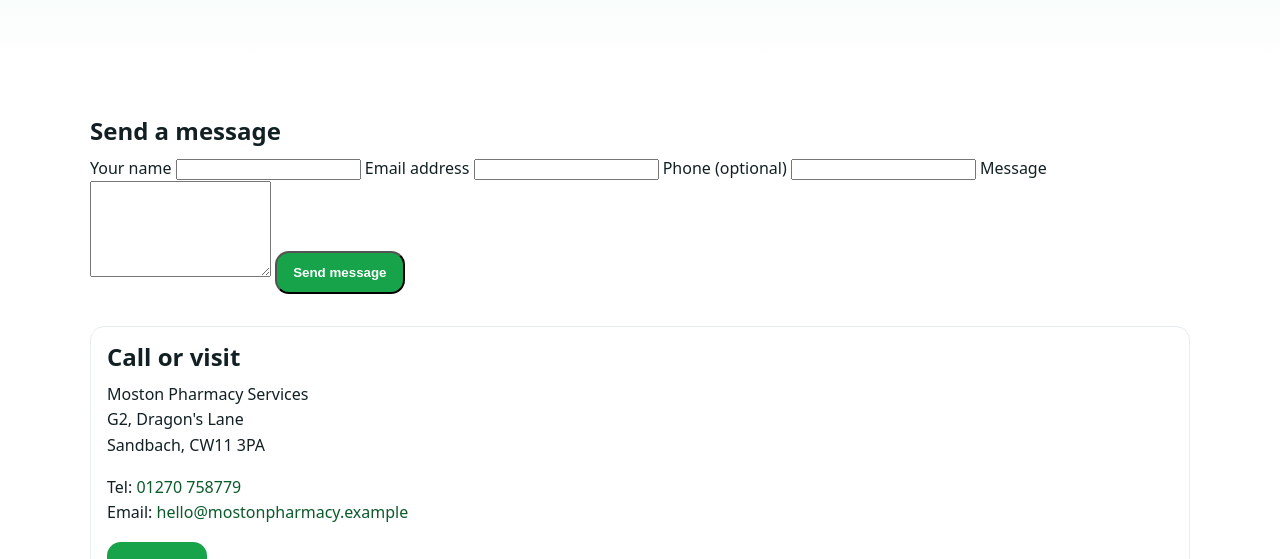
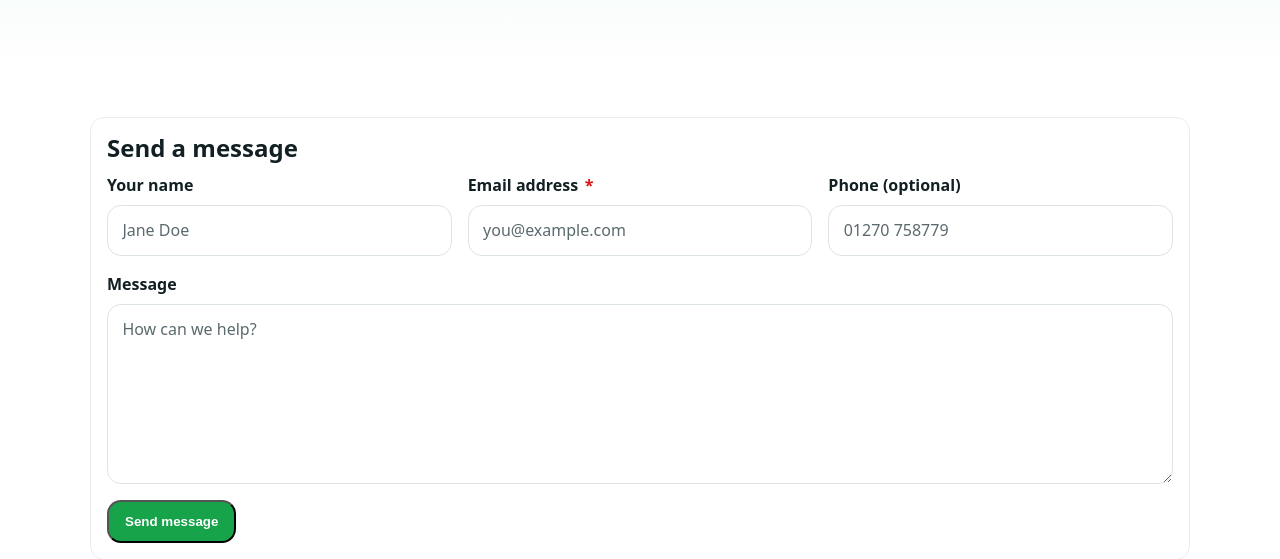
Before and after one commit to Matthewyears19/Website, a plain HTML site: page contact.html in a window 1280 px wide. Shown: the part 241-800 px from the top of the page. Drawn offline with Linux system fonts and the light colour scheme.

Commit message:
Improved contact system UI

```diff
--- a/Stylesheet.css
+++ b/Stylesheet.css
@@ -130,15 +130,58 @@ p { margin: 0 0 1rem; }
   background: #f0f0f0;
 }
 
-/* A11y utility used by the form status line */
-.visually-hidden {
-  position: absolute !important;
-  width: 1px; height: 1px;
-  padding: 0; margin: -1px;
-  overflow: hidden; clip: rect(0 0 0 0);
-  white-space: nowrap; border: 0;
+/* --- Contact form (carded, tidy grid) --- */
+.contact-form .form-grid{
+  display: grid;
+  gap: 1rem;
+  grid-template-columns: repeat(12, 1fr);
 }
 
-#form-status { margin-top: .5rem; font-size: .95rem; }
-#form-status.ok { color: #176f2c; }     /* success */
-#form-status.error { color: #a61b1b; }  /* error */
+.contact-form .field{
+  grid-column: span 4;          /* 3 fields across on desktop */
+  display: grid;
+  gap: .4rem;
+}
+
+.contact-form .field--full{
+  grid-column: 1 / -1;          /* full width (message) */
+}
+
+@media (max-width: 900px){
+  .contact-form .field{ grid-column: 1 / -1; }  /* stack on mobile */
+}
+
+.contact-form label{ font-weight: 600; }
+.contact-form .req{ color: #d11; font-weight: 700; margin-left: .15rem; }
+
+.contact-form input,
+.contact-form textarea{
+  width: 100%;
+  padding: .75rem .9rem;
+  border: 1px solid #dce3e6;
+  border-radius: var(--radius);
+  background: #fff;
+  font: inherit;
+  transition: border-color .15s ease, box-shadow .15s ease;
+}
+
+.contact-form input::placeholder,
+.contact-form textarea::placeholder{ color: var(--ink-muted); }
+
+.contact-form input:focus-visible,
+.contact-form textarea:focus-visible{
+  outline: none;
+  border-color: var(--brand);
+  box-shadow: 0 0 0 3px color-mix(in srgb, var(--brand) 22%, transparent);
+}
+
+.contact-form .actions{
+  grid-column: 1 / -1;
+  display: flex;
+  align-items: center;
+  gap: .75rem;
+}
+
+.form-status{ margin: 0; font-size: .95rem; }
+.form-status.ok{ color: #176f2c; }
+.form-status.error{ color: #a61b1b; }
--- a/contact.html
+++ b/contact.html
@@ -45,36 +45,36 @@
     <div class="container" style="display:grid; gap:2rem;">
 
       <!-- Contact form -->
-      <section aria-labelledby="contact-form-heading">
+<section aria-labelledby="contact-form-heading" class="card">
   <h2 id="contact-form-heading">Send a message</h2>
 
-  <!-- No action needed; JS will POST to Formspree -->
   <form class="contact-form" id="contact-form">
-    <label>
-      Your name
-      <input type="text" name="name" autocomplete="name" required>
-    </label>
+    <div class="form-grid">
+      <div class="field">
+        <label for="name">Your name</label>
+        <input id="name" name="name" type="text" autocomplete="name" required placeholder="Jane Doe">
+      </div>
 
-    <label>
-      Email address
-      <input type="email" name="email" autocomplete="email" required>
-    </label>
+      <div class="field">
+        <label for="email">Email address <span class="req">*</span></label>
+        <input id="email" name="email" type="email" autocomplete="email" required placeholder="you@example.com">
+      </div>
 
-    <label>
-      Phone (optional)
-      <input type="tel" name="phone" autocomplete="tel">
-    </label>
+      <div class="field">
+        <label for="phone">Phone (optional)</label>
+        <input id="phone" name="phone" type="tel" autocomplete="tel" placeholder="01270 758779">
+      </div>
 
-    <label>
-      Message
-      <textarea name="message" rows="6" required></textarea>
-    </label>
+      <div class="field field--full">
+        <label for="message">Message</label>
+        <textarea id="message" name="message" rows="6" required placeholder="How can we help?"></textarea>
+      </div>
 
-    <!-- Optional subject that will appear in the email you receive -->
-    <input type="hidden" name="_subject" value="New message from Moston Pharmacy website">
-
-    <button type="submit" class="btn">Send message</button>
-    <p id="form-status" class="visually-hidden" aria-live="polite"></p>
+      <div class="actions">
+        <button type="submit" class="btn">Send message</button>
+        <p id="form-status" class="form-status visually-hidden" aria-live="polite"></p>
+      </div>
+    </div>
   </form>
 </section>
 
```
